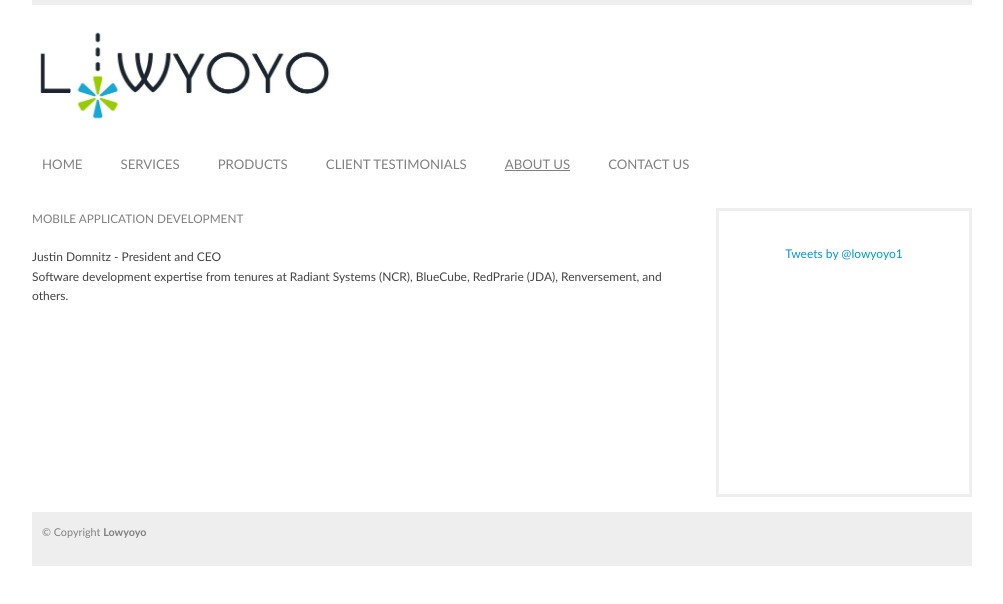
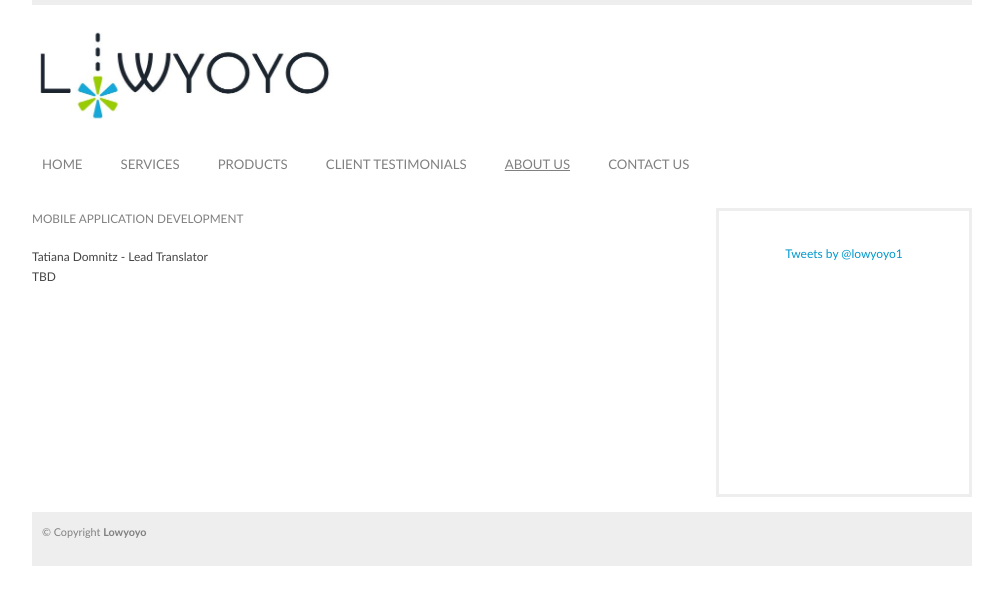
Before and after one commit to justindomnitz/tatitranslates.github.io, a plain HTML site: page aboutus.html in a window 1280 px wide. Shown: the whole page, without its empty margins (138-1141 px from the left). Drawn offline with Linux system fonts and the light colour scheme.

Commit message:
Minor about us updates.

```diff
--- a/aboutus.html
+++ b/aboutus.html
@@ -1,7 +1,7 @@
 <!DOCTYPE html PUBLIC "-//W3C//DTD XHTML 1.0 Strict//EN" "http://www.w3.org/TR/xhtml1/DTD/xhtml1-strict.dtd">
 <html xmlns="http://www.w3.org/1999/xhtml">
 <head>
-	<title>Lowyoyo</title>
+	<title>Tati Translates</title>
 	<meta http-equiv="Content-Type" content="text/html; charset=UTF-8" />
 	<meta name="description" content="Lowyoyo" />
 	<meta name="keywords" content="small, corporation" />
@@ -48,8 +48,8 @@
 
 		<div id="main">
 			<h3><a href="#">Mobile Application Development</a></h3><br>
-            Justin Domnitz - President and CEO<br>
-            Software development expertise from tenures at Radiant Systems (NCR), BlueCube, RedPrarie (JDA), Renversement, and others.<br>
+            Tatiana Domnitz - Lead Translator<br>
+            TBD<br>
             </p>
 		</div>
 
```
